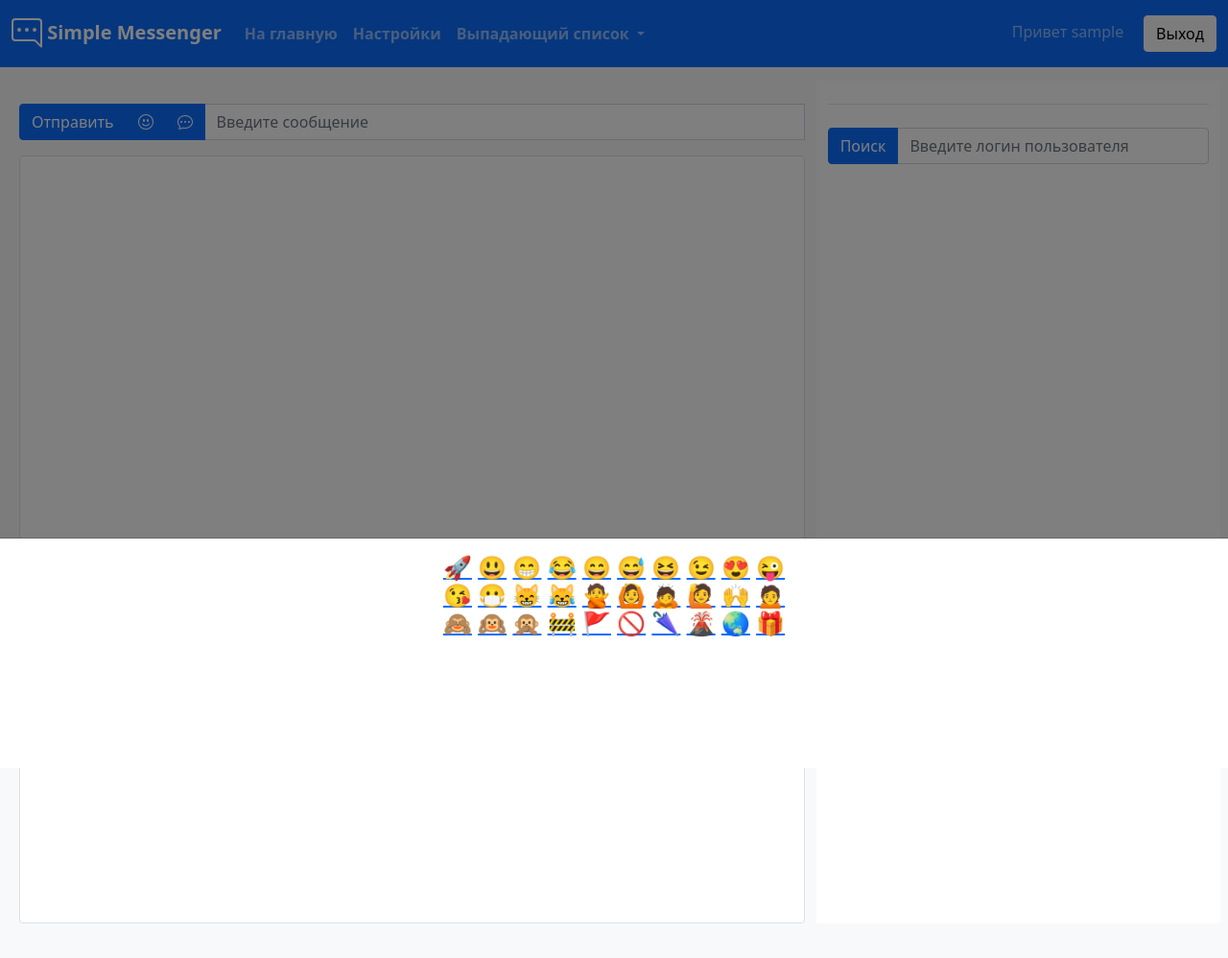
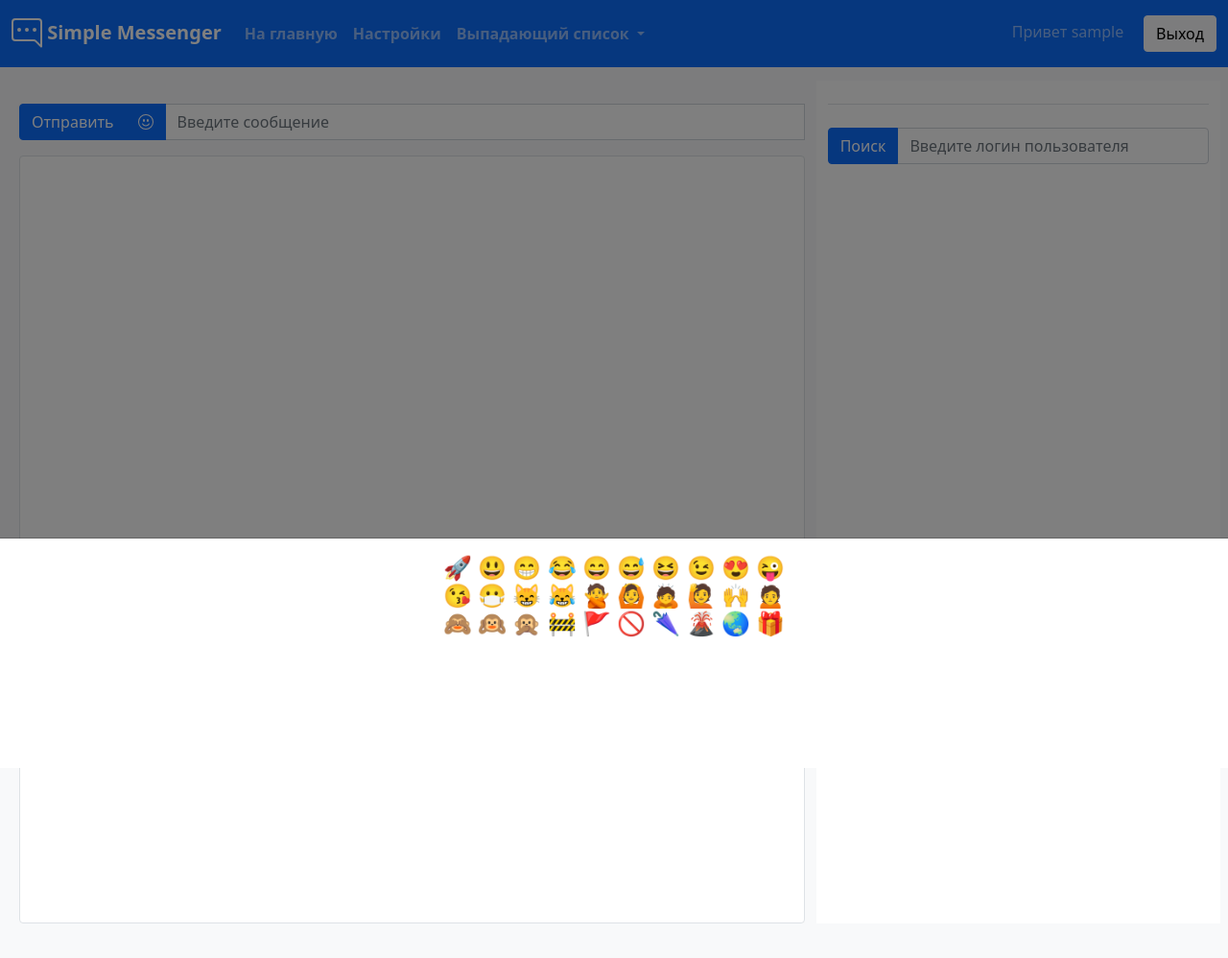
Before and after one commit to float-cat/simple_messenger, a Flask app: page /messages in a window 1280 px wide, after a click that opens the changed part. Shown: the whole page at 96% size. Run offline with Flask 2, Linux system fonts and the light colour scheme; the visitor is signed in with stand-in values (Sample User, id 1); data comes from the database, SQL or seed files in the repository.

Commit message:
Стили для мобильного

```diff
--- a/webapp/static/css/style.css
+++ b/webapp/static/css/style.css
@@ -5,3 +5,17 @@
 
 #receiveDiv{
 padding: 25px;}
+
+.smile{
+ text-decoration: none !important;
+}
+
+@media (max-width: 760px) {
+.perepis{display:none !important;}
+
+ }
+@media (min-width: 760px) {
+
+.dialogs-button{display: none;}
+
+ }
```
